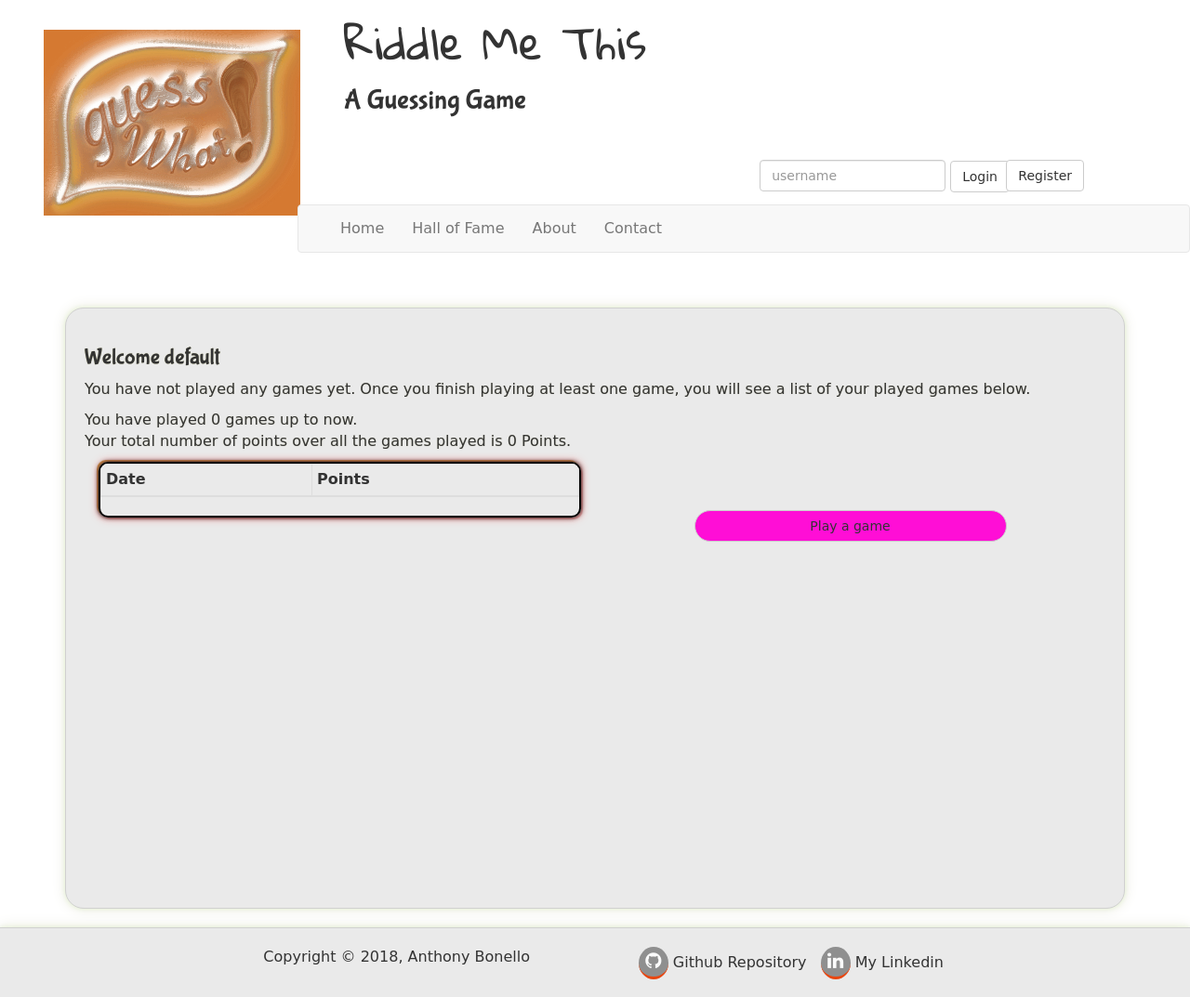
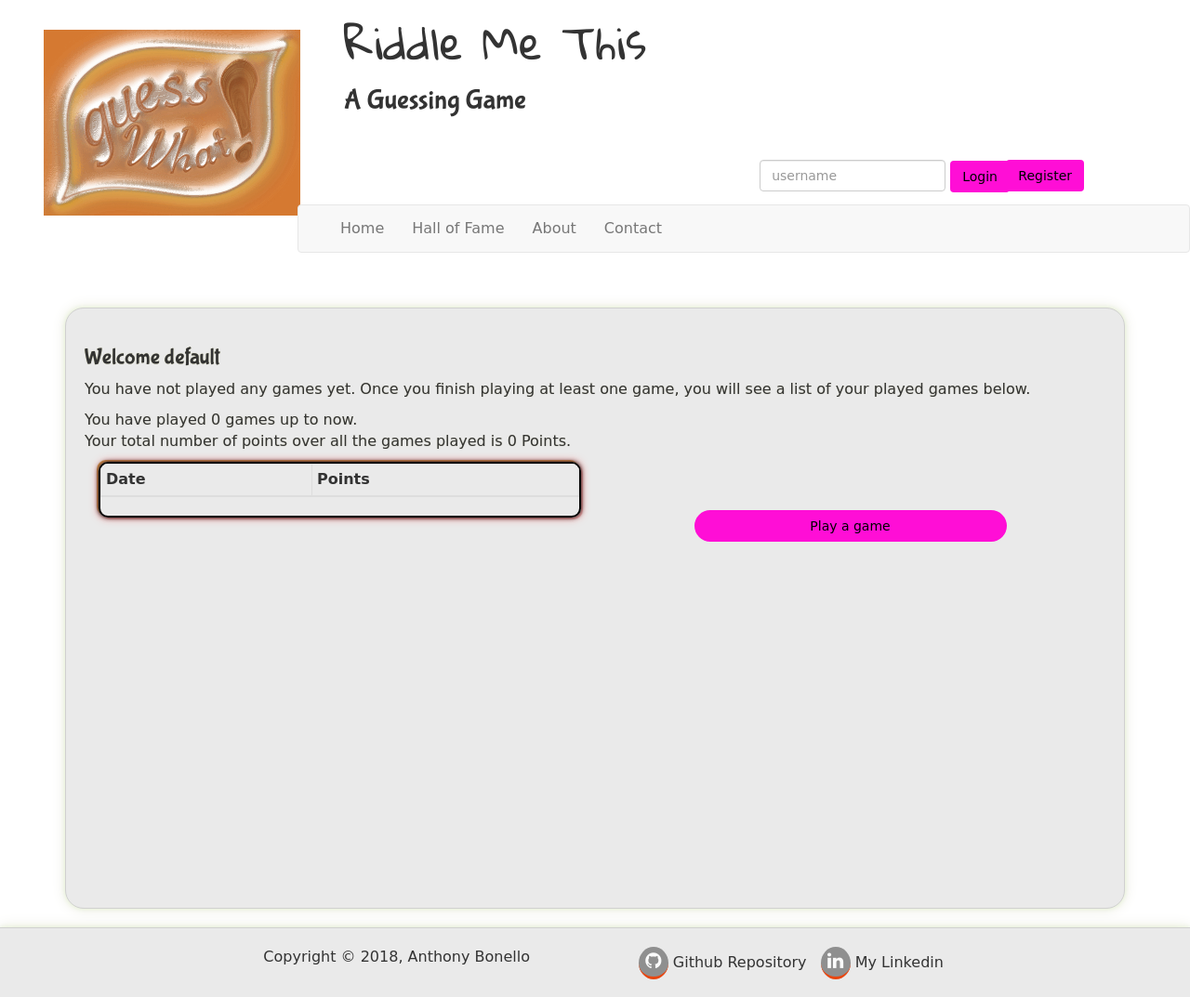
Before and after one commit to Code-Institute-Submissions/project-3, a Flask app: page /user in a window 1280 px wide. Shown: the whole page at 93% size. Run offline with Flask 2, Linux system fonts and the light colour scheme; the visitor is signed in with stand-in values (Sample User, id 1); lists and menus that the app fills with data are empty; some libraries are stand-ins or nearby versions; some web fonts are replaced.

Commit message:
changed button colors to match the play button

```diff
--- a/static/css/styles.css
+++ b/static/css/styles.css
@@ -147,16 +147,33 @@ header h2 {
 
 .play_btn {
     width: 100%;
-    background: #ff0ed6;
+    /* background: #ff0ed6; */
     border-radius: 20px;
 }
 
 .play_btn:hover {
-    box-shadow: 0 0 20px yellow;
-    background: #d4ffae;
+    /* box-shadow: 0 0 20px yellow;
+    background: #d4ffae; */
 }
 
 .play_btn:active, .play_btn:focus {
+    /* box-shadow: 0 0 40px blue;
+    background: #b093f7;
+    color: #d4ffae; */
+}
+
+.my_btn_color {
+    background: #ff0ed6;
+    color: black;
+}
+
+.my_btn_color:hover {
+    box-shadow: 0 0 20px yellow;
+    background: #d4ffae;
+    color: black;
+}
+
+.my_btn_color:active, .my_btn_color:focus {
     box-shadow: 0 0 40px blue;
     background: #b093f7;
     color: #d4ffae;
--- a/templates/base.html
+++ b/templates/base.html
@@ -52,19 +52,22 @@
                                 {%if thisUser["is_logged"] %}
                                     <form class="align-right" method="POST" action="{{ url_for('logout', currentUser=thisUser['username'], sessionNo=thisUser['session'] ) }}">
                                         <div class="form-group">
-                                            <button type="submit" class="btn btn-default form-align" name="logout" type="submit" value="logout">Logout</button>
+                                            <button type="submit" class="btn form-align my_btn_color" name="logout" type="submit" value="logout">Logout</button>
+                                            <!-- <button type="submit" class="btn btn-default form-align" name="logout" type="submit" value="logout">Logout</button> -->
                                         </div>
                                     </form>
                                 {% elif not thisUser["is_logged"] %}
                                     <form class="align-right" method="POST" action="/login">
                                         <div class="form-group login">
                                             <input type="text" class="form-control form-username form-align" name="username" id="username" placeholder="username">
-                                            <button type="submit" class="btn btn-default form-align" name="login" type="submit" value="login" alt="login">Login</button>
+                                            <button type="submit" class="btn form-align my_btn_color" name="login" type="submit" value="login" alt="login">Login</button>
+                                            <!-- <button type="submit" class="btn btn-default form-align" name="login" type="submit" value="login" alt="login">Login</button> -->
                                         </div>
                                     </form>
                                     <form class="align-right" method="POST" action="/">
                                         <div class="form-group">
-                                            <button type="submit" class="btn btn-default form-align" name="register" type="submit" value="register">Register</button>
+                                            <button type="submit" class="btn form-align my_btn_color" name="register" type="submit" value="register">Register</button>
+                                            <!-- <button type="submit" class="btn btn-default form-align" name="register" type="submit" value="register">Register</button> -->
                                         </div>
                                     </form>
                                 {% endif %}
--- a/templates/contact.html
+++ b/templates/contact.html
@@ -43,7 +43,8 @@
                         <br>
                         <div id="success"></div>
                         <div class="form-group">
-                            <button type="submit" class="btn btn-primary center-block" id="sendMessageButton">Send Message</button>
+                            <button type="submit" class="btn center-block my_btn_color" id="sendMessageButton">Send Message</button>
+                            <!-- <button type="submit" class="btn btn-primary center-block" id="sendMessageButton">Send Message</button> -->
                         </div>
                     </form>
                 </div>
--- a/templates/game.html
+++ b/templates/game.html
@@ -105,8 +105,8 @@
                                 </div>
                             {% endif %}
                             <div class="row">
-                                <button type="submit" class="btn btn-default form-align btn-answer-width" name="answer_btn" type="submit" value="answer" alt="Submit Answer">Submit Answer</button>
-                                <button type="submit" class="btn btn-default form-align btn-pass-width" name="pass_btn" type="submit" alt="Pass" value="pass">Pass</button>
+                                <button type="submit" class="btn form-align my_btn_color btn-answer-width" name="answer_btn" type="submit" value="answer" alt="Submit Answer">Submit Answer</button>
+                                <button type="submit" class="btn form-align my_btn_color btn-pass-width" name="pass_btn" type="submit" alt="Pass" value="pass">Pass</button>
                             </div>
                         </div>
                     </form>
--- a/templates/register.html
+++ b/templates/register.html
@@ -20,10 +20,10 @@
             <form class="registration" method="POST" action="/register">
                 <div class="form-group">
                     <input type="text" class="form-control form-username form-align" name="username" id="username" placeholder="username" value={{ button_control["username"] }}>
-                    <button type="submit" class="btn btn-default form-align {{ button_control["check_active"] }}" name="check" type="submit" value="login">Check Username Available</button>
+                    <button type="submit" class="btn form-align my_btn_color {{ button_control["check_active"] }}" name="check" type="submit" value="login">Check Username Available</button>
                 </div>
                 <div class="red">{{ username_feedback }}</div>
-                <button type="submit" class="btn btn-default form-align btn-width {{ button_control["register_active"] }}" name="{{  button_control["register"]  }}" type="submit" value="register">Register</button>
+                <button type="submit" class="btn form-align my_btn_color btn-width {{ button_control["register_active"] }}" name="{{  button_control["register"]  }}" type="submit" value="register">Register</button>
             </form>
         </div>
     </div>
--- a/templates/user.html
+++ b/templates/user.html
@@ -51,7 +51,8 @@
                 <div class="col-md-8 col-md-offset-2">
                     <form class="play_game" method="POST" action="{{ url_for('game', currentUser=thisUser['username']) }}">
                         <div class="form-group">
-                            <button type="submit" class="btn btn-default play_btn" name="play" type="submit" value="play">Play a game</button>
+                            <button type="submit" class="btn play_btn my_btn_color" name="play" type="submit" value="play">Play a game</button>
+                            <!-- <button type="submit" class="btn btn-default play_btn" name="play" type="submit" value="play">Play a game</button> -->
                         </div>
                     </form>
                 </div>
```
Also changed, not shown: data/users.json (+16 -0 lines).
